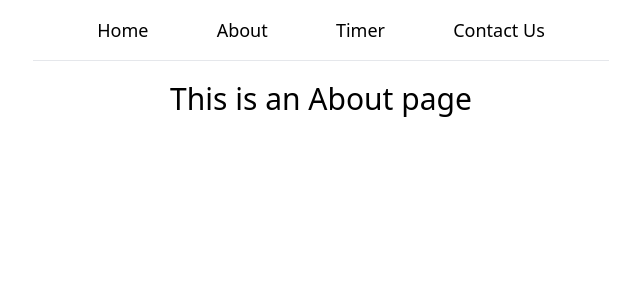
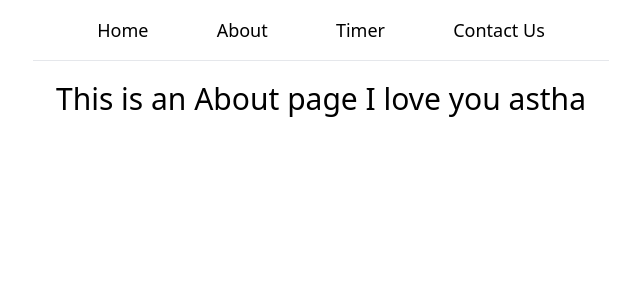
Before and after one commit to vaibhavisharma007/to-do-list-again-lame, a React (Vite) app: page /about in a window 1280 px wide. Shown: the top 300 px of the page, without its empty margins (319-959 px from the left). Built offline with nearby package versions, Linux system fonts and the light colour scheme.

Commit message:
updated one more time

```diff
--- a/pages/About.jsx
+++ b/pages/About.jsx
@@ -3,7 +3,7 @@ import React from 'react'
 const About = () => {
   return (
     <div className='flex justify-center items-center mt-5 ' >
-    <div className='text-3xl '  >This is an About page</div>
+    <div className='text-3xl '  >This is an About page I love you astha</div>
     </div>
   )
 }
```
